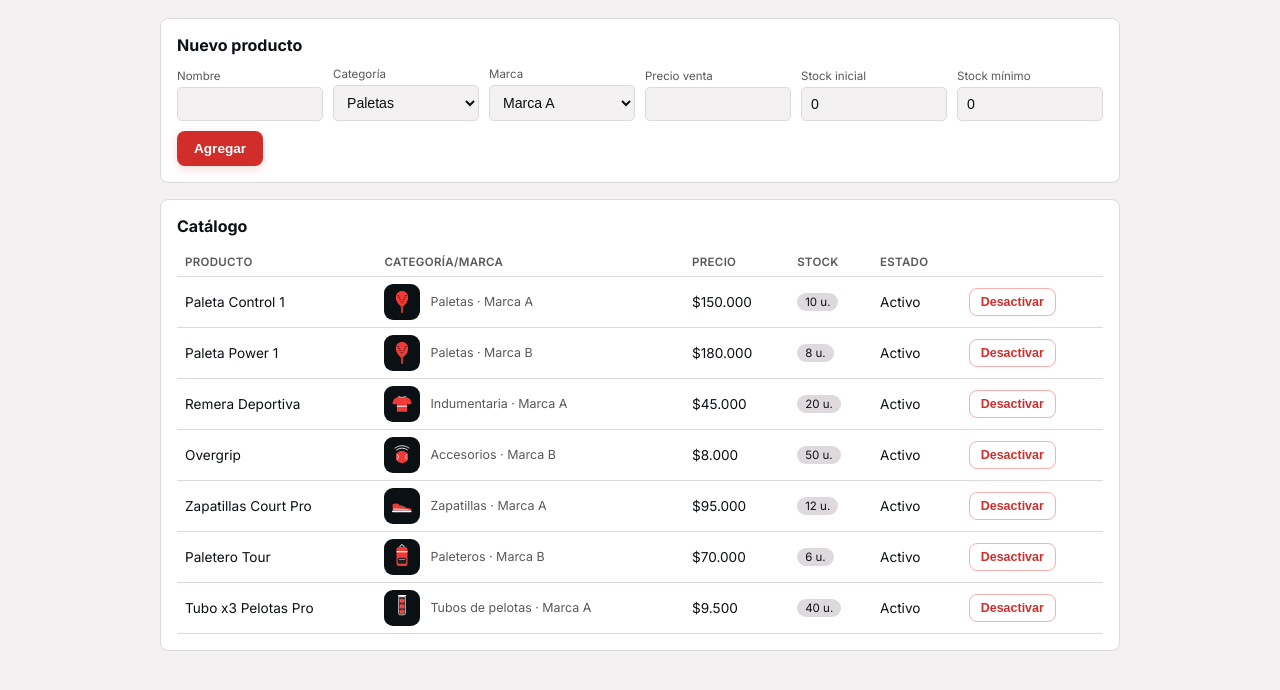
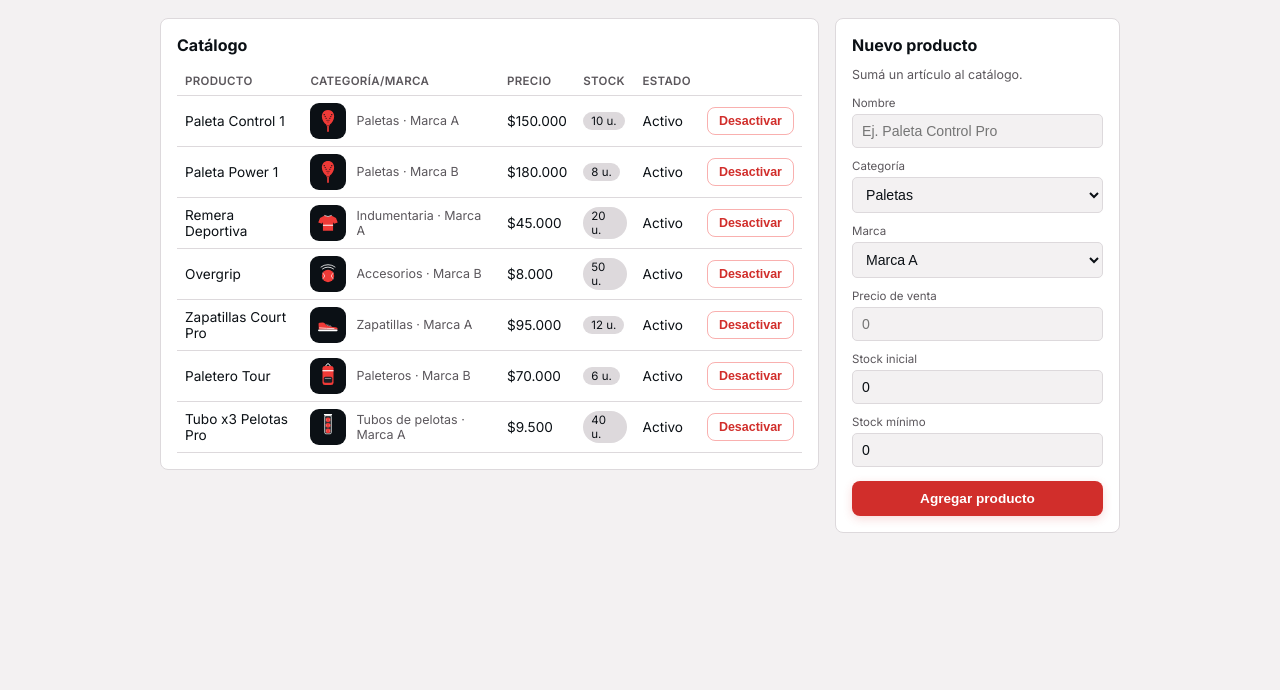
Before and after one commit to Daviidmonrroy/tienda-stock-p-del-, a plain HTML site: page 01-proyecto-original-node/prototipo-web/index.html in a window 1280 px wide. Both pictures are taken after a click on the button "Productos". Shown: the part 142-832 px from the top of the page. After the commit the page ends 800 px from the top, so only its background shows below. Drawn offline with Linux system fonts and the light colour scheme.

Commit message:
Place product catalog and add form side by side

```diff
--- a/01-proyecto-original-node/prototipo-web/index.html
+++ b/01-proyecto-original-node/prototipo-web/index.html
@@ -101,6 +101,16 @@ nav button.active{color:#fff;border-bottom-color:var(--accent)}
 .cart-total strong{font-size:1.15rem}
 .cart-submit{width:100%}
 @media(max-width:720px){.sale-layout{grid-template-columns:1fr}.sale-cart{position:static}.sale-entry{padding:0}}
+
+
+.products-layout{display:grid;grid-template-columns:minmax(0,1fr) 285px;gap:16px;align-items:start}
+.products-layout>.panel{min-width:0}
+.product-form{position:sticky;top:225px}
+.product-form-fields{display:grid;gap:11px}
+.product-form .field{min-width:0}
+.product-form .field input,.product-form .field select{width:100%}
+.product-form .btn{width:100%;margin-top:3px}
+@media(max-width:760px){.products-layout{grid-template-columns:1fr}.product-form{position:static;order:-1}}
 
 </style>
 </head>
@@ -206,18 +216,8 @@ function renderDashboard(m){
 
 // ---------- PRODUCTOS ----------
 function renderProductos(m){
-  const p=panel('Nuevo producto');
-  p.innerHTML+=`
-    <div class="row">
-      <div class="field"><label>Nombre</label><input id="pf-nombre"></div>
-      <div class="field"><label>Categoría</label><select id="pf-cat">${db.categorias.map(c=>`<option value="${c.id}">${c.nombre}</option>`).join('')}</select></div>
-      <div class="field"><label>Marca</label><select id="pf-marca">${db.marcas.map(c=>`<option value="${c.id}">${c.nombre}</option>`).join('')}</select></div>
-      <div class="field"><label>Precio venta</label><input id="pf-precio" type="number" min="0"></div>
-      <div class="field"><label>Stock inicial</label><input id="pf-stock" type="number" min="0" value="0"></div>
-      <div class="field"><label>Stock mínimo</label><input id="pf-min" type="number" min="0" value="0"></div>
-      <button class="btn" onclick="addProducto()">Agregar</button>
-    </div>`;
-  m.appendChild(p);
+  const layout=document.createElement('div');
+  layout.className='products-layout';
   const list=panel('Catálogo');
   const rows=db.productos.map(pr=>{
     const cat=byId(db.categorias,pr.categoria), marca=byId(db.marcas,pr.marca);
@@ -228,7 +228,21 @@ function renderProductos(m){
       <td><button type="button" class="btn toggle" onclick="toggleProducto(${pr.id})">${pr.activo?'Desactivar':'Activar'}</button></td></tr>`;
   }).join('');
   list.innerHTML+=`<div class="tablewrap"><table><tr><th>Producto</th><th>Categoría/Marca</th><th>Precio</th><th>Stock</th><th>Estado</th><th></th></tr>${rows}</table></div>`;
-  m.appendChild(list);
+  const form=panel('Nuevo producto');
+  form.classList.add('product-form');
+  form.innerHTML+=`<p class="small" style="margin:0 0 14px">Sumá un artículo al catálogo.</p>
+    <div class="product-form-fields">
+      <div class="field"><label>Nombre</label><input id="pf-nombre" placeholder="Ej. Paleta Control Pro"></div>
+      <div class="field"><label>Categoría</label><select id="pf-cat">${db.categorias.map(c=>`<option value="${c.id}">${c.nombre}</option>`).join('')}</select></div>
+      <div class="field"><label>Marca</label><select id="pf-marca">${db.marcas.map(c=>`<option value="${c.id}">${c.nombre}</option>`).join('')}</select></div>
+      <div class="field"><label>Precio de venta</label><input id="pf-precio" type="number" min="0" placeholder="0"></div>
+      <div class="field"><label>Stock inicial</label><input id="pf-stock" type="number" min="0" value="0"></div>
+      <div class="field"><label>Stock mínimo</label><input id="pf-min" type="number" min="0" value="0"></div>
+      <button class="btn" onclick="addProducto()">Agregar producto</button>
+    </div>`;
+  layout.appendChild(list);
+  layout.appendChild(form);
+  m.appendChild(layout);
 }
 function addProducto(){
   const nombre=document.getElementById('pf-nombre').value.trim();
```
